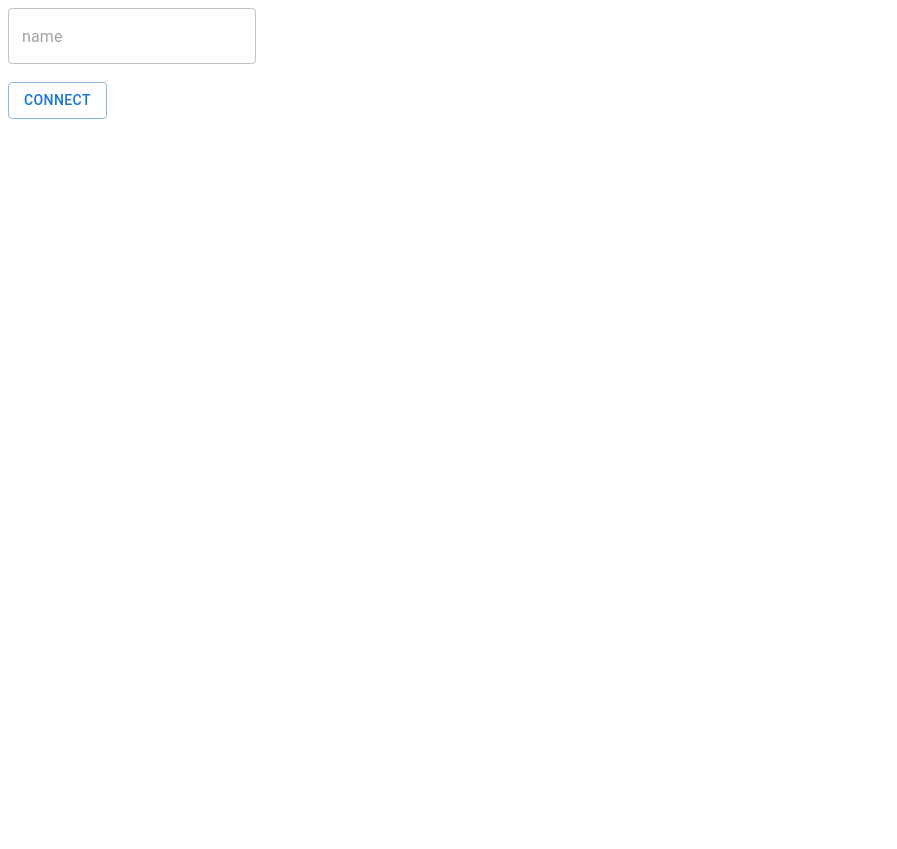
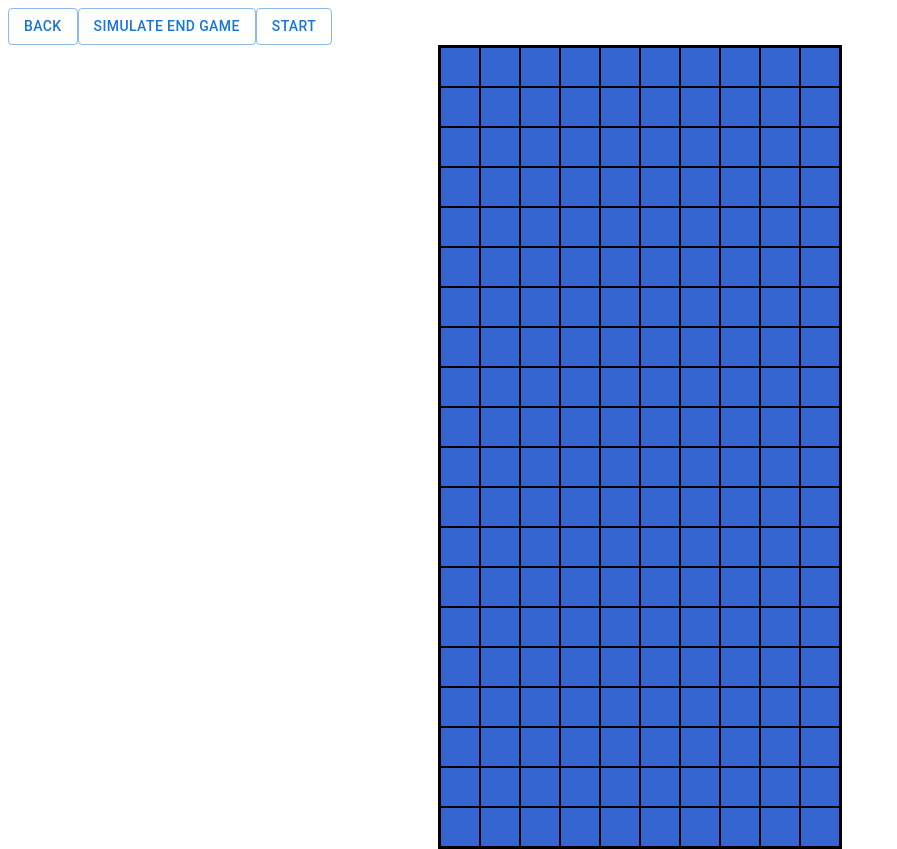
Before and after one commit to artainmo/red-tetris, a React app: page / in a window 1280 px wide. Shown: the whole page, without its empty margins (0-897 px from the left). Before the commit the page ends 800 px from the top, so only its background shows below. Built offline with nearby package versions, Linux system fonts and the light colour scheme.

Commit message:
game: add set & check Fixed pieces

```diff
--- a/src/client/components/Board.js
+++ b/src/client/components/Board.js
@@ -1,11 +1,12 @@
 import React, { useState, useEffect } from 'react';
 import {getPieceColor, getPieceShape} from './Piece';
 import '../style/board.css';
+import {askNewPiece} from '../api/socket.api'
 
 const directions = ['up', 'right', 'down', 'left'];
 const colorBg = '#3565d0';
 
-const Board = ({pieceLetter}) => {
+const Board = ({isActive}) => {
     const initGrid = () => {
         const rows = [];
         for (let row = 0; row < 20; row++) {
@@ -22,12 +23,21 @@ const Board = ({pieceLetter}) => {
     };
 
     const [grid, setGrid] = useState(initGrid());
+    const [pieceLetter, setPieceLetter] = useState('');
     const [piecePosition, setPiecePosition] = useState([]);
     const [pieceDirection, setPieceDirection] = useState('up');
     const [indexDirection, setIndexDirection] = useState(1);
     const [pieceShape, setPieceShape] = useState(getPieceShape('', pieceDirection));
+    const [getNewPiece, setGetNewPiece] = useState(true);
 
-    const handleOverflow = (gridRow, gridCol) => {
+    const insertColor = (newGrid, row, col) => {
+        let gridRow;
+        let gridCol;
+        for (let i = 0; i < 4; i++) {
+            for (let j = 0; j < 4; j++) {
+                if (pieceShape[i][j] !== colorBg) {
+                    gridRow = row + i;
+                    gridCol = col + j;
                     // handle overflow when turning stuck on borders left/right
                     // !! prendre en compte le gap entre la bordure et le nb de cellules de la piece
                     //  qui feraient un overflow (pas tjs 4...)
@@ -42,17 +52,6 @@ const Board = ({pieceLetter}) => {
                         gridCol += 4;
                         setPiecePosition([gridRow, gridCol]);
                     }
-    };
-
-    const insertColor = (newGrid, row, col) => {
-        let gridRow;
-        let gridCol;
-        for (let i = 0; i < 4; i++) {
-            for (let j = 0; j < 4; j++) {
-                if (pieceShape[i][j] !== colorBg) {
-                    gridRow = row + i;
-                    gridCol = col + j;
-                    handleOverflow(gridRow, gridCol);
                     newGrid[gridRow][gridCol] = { color: pieceShape[i][j] };
                 }
             }
@@ -83,7 +82,9 @@ const Board = ({pieceLetter}) => {
         for (let rowGrid = row; rowGrid < row + 4; rowGrid++) {
             for (let colGrid = col; colGrid < col + 4; colGrid++) {
                 if (rowGrid >= 0 && colGrid >= 0 && rowGrid <= 19 && colGrid <= 9) {
+                    if (grid[rowGrid][colGrid].fixed !== true) {
                         grid[rowGrid][colGrid].color = colorBg;
+                    }
                 }
             }
         }
@@ -126,15 +127,41 @@ const Board = ({pieceLetter}) => {
         }
     };
 
+    const setFixed = (pieceShape, row, col) => {
+        for (let rowPiece = 0; rowPiece < 4; rowPiece++) {
+            for (let colPiece = 0; colPiece < 4; colPiece++) {
+                if (pieceShape[rowPiece][colPiece] !== colorBg) {
+                    grid[row + rowPiece][col + colPiece] = { color : pieceShape[rowPiece][colPiece], fixed: true };
+                }
+            }
+        }
+        setGetNewPiece(true);
+    };
+
+    const checkFixed = (newPosition, pieceShape) => {
+        for (let rowPiece = 0; rowPiece < 4; rowPiece++) {
+            for (let colPiece = 0; colPiece < 4; colPiece++) {
+                if (pieceShape[rowPiece][colPiece] !== colorBg) {
+                    const row = rowPiece + newPosition[0];
+                    const col = colPiece + newPosition[1];
+                    if (grid[row][col].fixed) {
+                        return false;
+                    }
+                }
+            }
+        }
+        return true;
+    };
+
     const canMove = (pos, pieceShape, row, col) => {
         const boundary = getBoundaryCellFromDirection(pos, pieceShape, row, col);
         // console.log("Boundary = " + boundary)
         // next step : add collisions between pieces
-        if (pos === 'down' && boundary < 20) {
+        if (pos === 'down' && boundary < 20 && checkFixed([row, col], pieceShape)) {
             return true;
-        } else if (pos === 'left' && boundary >= 0) {
+        } else if (pos === 'left' && boundary >= 0 && checkFixed([row, col], pieceShape)) {
             return true;
-        } else if (pos === 'right' && boundary < 10) {
+        } else if (pos === 'right' && boundary < 10 && checkFixed([row, col], pieceShape)) {
             return true;
         } else {
             return false;
@@ -145,7 +172,6 @@ const Board = ({pieceLetter}) => {
     useEffect(() => {
         console.log("inserting a new Piece " + pieceLetter);
         //console.log(pieceShape)
-       // setPieceShape(getPieceShape(pieceLetter, pieceDirection));
         insertNewPiece(pieceLetter, pieceDirection, 0, 3); // penser a modifier pieceDirection en prod ?
     }, [pieceLetter]);
 
@@ -167,6 +193,7 @@ const Board = ({pieceLetter}) => {
 
     /* piece gravity that takes effect every second */
     useEffect(() => {
+        if (isActive && !getNewPiece) {
             console.log("useEffect running");
             const newGrid = [...grid];
             const [row, col] = piecePosition;
@@ -174,11 +201,24 @@ const Board = ({pieceLetter}) => {
                 if (canMove('down', pieceShape,row + 1, col)) {
                     cleanGrid(newGrid, row, col);
                     insertPiece(pieceShape, pieceDirection, row + 1, col);
+                } else {
+                    setFixed(pieceShape, row, col);
                 }
                 setGrid(newGrid);
             }, 200);
             return () => clearInterval(interval);
+        }
     });
+
+    // gameloop
+    useEffect(() => {
+        if (isActive && getNewPiece) {
+            const pieces = ['I', 'J', 'L', 'S', 'Z', 'T', 'O'];
+            const randomIndex = Math.floor(Math.random() * pieces.length);
+            setPieceLetter(pieces[randomIndex]);
+            setGetNewPiece(false);
+        }
+    }, [isActive, getNewPiece]);
 
     /* handle KeyEvents => movePiece */
     useEffect(() => {
--- a/src/client/pages/App.js
+++ b/src/client/pages/App.js
@@ -5,7 +5,7 @@ import Auth from './Auth'
 const App = () => {
     return (
         <div>
-            <Auth />
+            <Tetris />
         </div>
     );
 };
--- a/src/client/pages/Tetris.js
+++ b/src/client/pages/Tetris.js
@@ -3,22 +3,7 @@ import Board from '../components/Board';
 import Button from '@mui/material/Button'
 
 const Tetris = () => {
-  const [pieceLetter, setPieceLetter] = useState('');
-  const [pieceShape, setPieceShape] = useState([]);
   const [isActive, setIsActive] = useState(false);
-
-
-  // gameloop
-  useEffect(() => {
-    if (isActive) {
-      var interval = setInterval(() => {
-        const pieces = ['I', 'J', 'L', 'S', 'Z', 'T', 'O'];
-        const randomIndex = Math.floor(Math.random() * pieces.length);
-        setPieceLetter(pieces[randomIndex]);
-      }, 2000);
-      return () => clearInterval(interval);
-    }
-  }, [isActive]);
 
   return (
       <div className="tetris">
@@ -35,7 +20,7 @@ const Tetris = () => {
             <Button variant="outlined" onClick={()=>{setIsActive(true)}}>Start</Button>
         }
 
-        <Board pieceShape={pieceShape} />
+        <Board isActive={isActive} />
 
       </div>
   );
```
Lines whose indentation alone changed are shown as unchanged.
